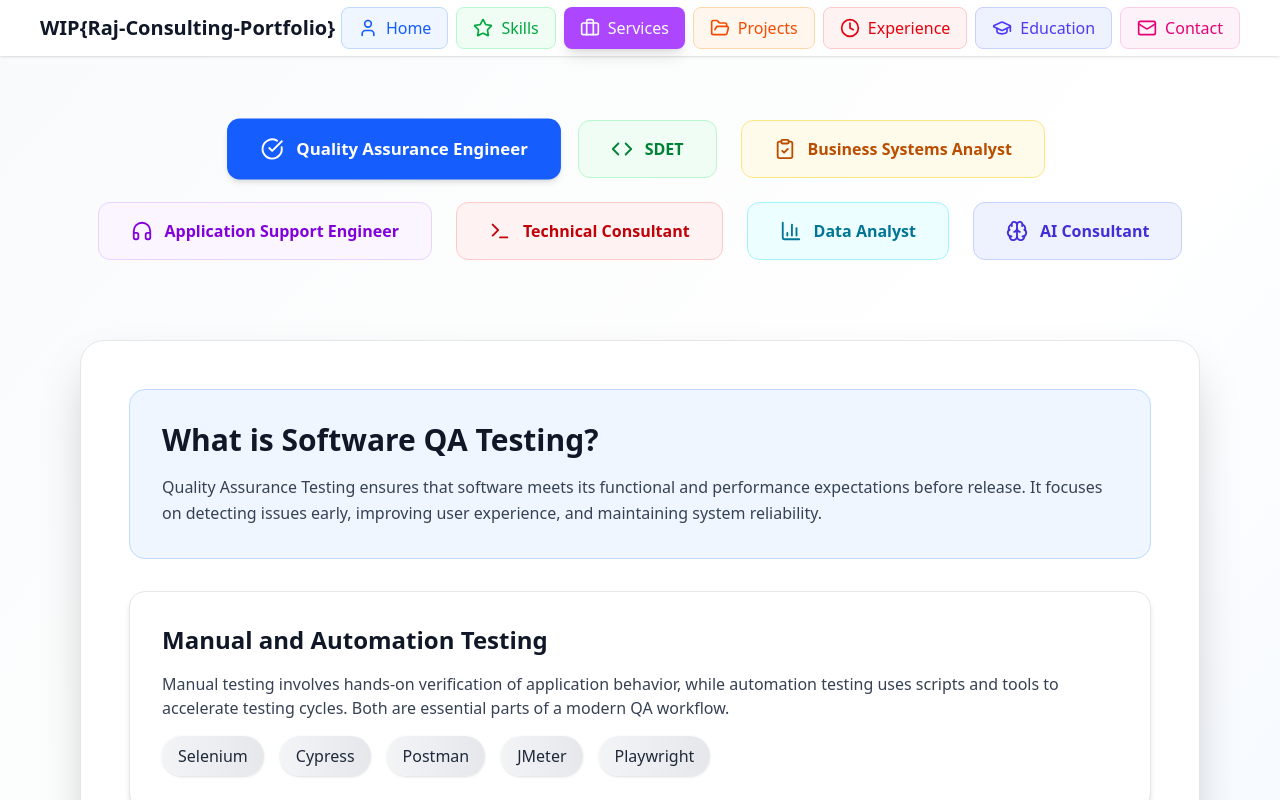
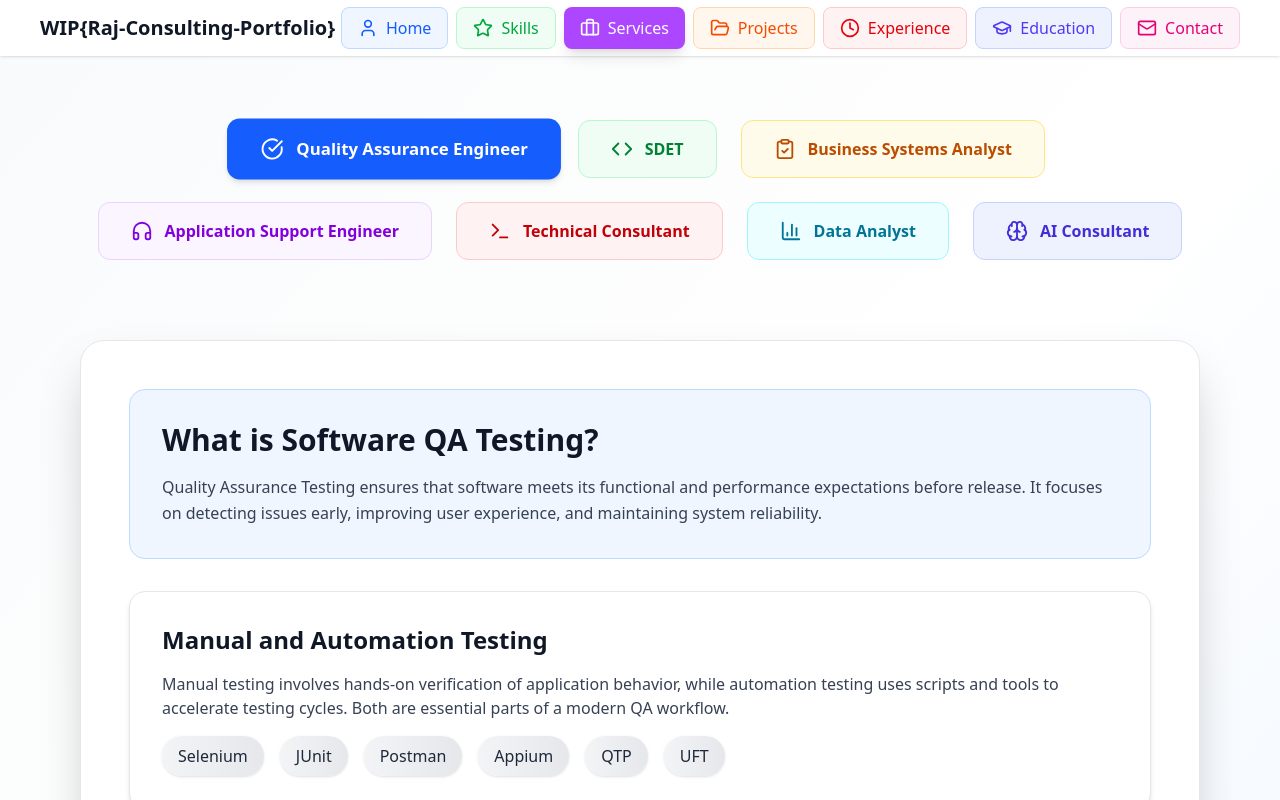
Before and after one commit to rajg2023/RajConsultingPortfolio, a React (Vite) app: page /#/ in a window 1280 px wide. Both pictures are taken after a click on the button "Services". Shown: the top 800 px of the page. Built offline with nearby package versions, Linux system fonts and the light colour scheme.

Commit message:
Adjusting other information and  minor issues within application

```diff
--- a/public/data/skills_data.json
+++ b/public/data/skills_data.json
@@ -63,10 +63,9 @@
       "labels": [
         "Selenium",
         "JUnit/TestNG",
-        "Jest",
-        "Cypress",
-        "Playwright",
-        "JMeter"
+        "Appium",
+        "QTP",
+        "UFT"
       ],
       "datasets": [
         {
--- a/src/components/Services/QualityAssuranceEngineer.jsx
+++ b/src/components/Services/QualityAssuranceEngineer.jsx
@@ -22,7 +22,7 @@ const QualityAssuranceEngineer = () => (
         a modern QA workflow.
       </p>
       <div className="flex flex-wrap gap-4">
-        {['Selenium', 'Cypress', 'Postman', 'JMeter', 'Playwright'].map((tool, i) => (
+        {['Selenium', 'JUnit', 'Postman', 'Appium', 'QTP', 'UFT'].map((tool, i) => (
           <span
             key={i}
             className="bg-gradient-to-r from-gray-100 to-gray-200 text-gray-800 px-4 py-2 rounded-full text-base font-medium shadow-sm"
--- a/src/components/Services/SDET.jsx
+++ b/src/components/Services/SDET.jsx
@@ -17,7 +17,7 @@ const SDET = () => (
     <div className="bg-white border border-gray-200 rounded-2xl p-8 shadow-md">
       <h3 className="text-2xl font-bold text-gray-900 mb-4">Automation Frameworks & Tools</h3>
       <div className="flex flex-wrap gap-4">
-        {['Selenium', 'Cypress', 'Playwright', 'RestAssured', 'Jenkins', 'GitHub Actions'].map((tool, i) => (
+        {['Selenium', 'Appium', 'JUnit', 'RestAssured', 'GitHub Actions'].map((tool, i) => (
           <span key={i} className="bg-gradient-to-r from-gray-100 to-gray-200 text-gray-800 px-4 py-2 rounded-full font-medium shadow-sm">
             {tool}
           </span>
--- a/src/components/Skills/TechnicalSkills.jsx
+++ b/src/components/Skills/TechnicalSkills.jsx
@@ -166,9 +166,9 @@ const TechnicalSkills = () => {
     frameworks: {
       type: 'pie',
       data: {
-        labels: ['Spring Boot', '.NET', 'Django', 'Flask', 'JUnit', 'TestNG', 'Maven', 'Selenium', 'Appium'],
+        labels: ['Spring Boot', 'RestAssured', 'React', 'Tailwind CSS', 'Lucid React', 'Vite', 'JUnit', 'TestNG', 'Maven', 'Selenium', 'Appium'],
         datasets: [{
-          data: [6, 5, 6, 5, 6, 4, 6, 5, 5],
+          data: [6, 5, 6, 5, 6, 4, 6, 5, 5,5,4],
           backgroundColor: [
             'rgba(126, 34, 206, 0.7)',
             'rgba(107, 33, 168, 0.7)',
@@ -178,7 +178,9 @@ const TechnicalSkills = () => {
             'rgba(109, 40, 217, 0.7)',
             'rgba(124, 58, 237, 0.7)',
             'rgba(139, 92, 246, 0.7)',
-            'rgba(165, 180, 252, 0.7)'
+            'rgba(107, 33, 150, 0.7)',
+            'rgba(107, 7, 243, 0.7)',
+            'rgba(139, 92, 246, 0.7)'
           ],
           borderColor: 'rgba(255, 255, 255, 1)',
           borderWidth: 1
```
Also changed, not shown: 1 other file (tests, documents, lock files or other folders).
